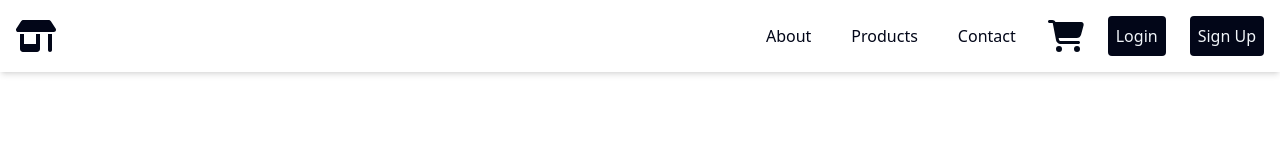
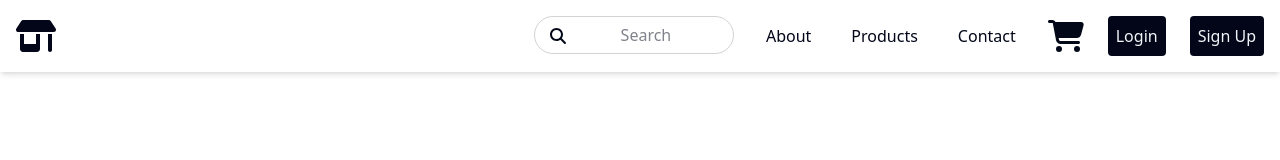
Before and after one commit to 0xRenegade/nextjs-commerce, a Next.js app: page / in a window 1280 px wide. Shown: the top 160 px of the page. Built offline with nearby package versions, Linux system fonts and the light colour scheme.

Commit message:
search in nav, layout fix
Added search bar to navbar for products searching
Fixed layout so it makes more sense

```diff
--- a/src/app/about/page.tsx
+++ b/src/app/about/page.tsx
@@ -1,9 +1,7 @@
-import SiteWrapper from "@/components/layout/SiteWrapper"
 import Link from "next/link"
 
 export default function About() {
   return (
-    <SiteWrapper>
     <main className="flex flex-1 flex-col items-center justify-center text-center p-4 gap-5">
       <img src="/next.svg" alt="Nextjs Logo" className="w-md" />
       <div className="text-slate-950 w-100">
@@ -20,6 +18,5 @@ export default function About() {
         Github
       </Link>
     </main>
-    </SiteWrapper>
   )
 }
--- a/src/app/globals.css
+++ b/src/app/globals.css
@@ -98,3 +98,26 @@
     @apply bg-background text-foreground;
   }
 }
+
+.search-wrapper {
+  position: relative;
+}
+
+.search-icon {
+  padding: 4px;
+  position: absolute;
+  box-sizing:border-box;
+  top:50%;
+  left:12px;
+  transform: translateY(-50%);
+}
+
+.search-input {
+  text-align: center;
+  height: 38px;
+  border: 1px solid lightgrey;
+  box-sizing: border-box;
+  padding-left: 1.5rem;
+  border-radius: 20px;
+  max-width: 200px;
+}
--- a/src/app/layout.tsx
+++ b/src/app/layout.tsx
@@ -1,10 +1,14 @@
-import type { Metadata } from "next"
+"use client"
+
+// import type { Metadata } from "next"
 import "./globals.css"
+import NavBar from "@/components/layout/NavBar"
+import Footer from "@/components/layout/Footer"
 
-export const metadata: Metadata = {
-  title: "Nextjs Commerce",
-  description: "Created by 0xRenegade",
-}
+// export const metadata: Metadata = {
+//   title: "Nextjs Commerce",
+//   description: "Created by 0xRenegade",
+// }
 
 export default function RootLayout({
   children,
@@ -13,7 +17,13 @@ export default function RootLayout({
 }>) {
   return (
     <html lang="en">
-      <body>{children}</body>
+      <body>
+        <div className="flex flex-col min-h-screen">
+          <NavBar />
+          {children}
+          <Footer />
+        </div>
+      </body>
     </html>
   )
 }
--- a/src/app/login/page.tsx
+++ b/src/app/login/page.tsx
@@ -9,7 +9,6 @@ import {
 } from "@/components/ui/card"
 import { Input } from "@/components/ui/input"
 import { Label } from "@/components/ui/label"
-import SiteWrapper from "@/components/layout/SiteWrapper"
 import Link from "next/link"
 
 export default function Login({
@@ -17,7 +16,6 @@ export default function Login({
   ...props
 }: React.ComponentPropsWithoutRef<"div">) {
   return (
-    <SiteWrapper>
     <main className="flex flex-1 flex-col items-center justify-center text-center p-4 gap-5">
       <Card>
         <CardHeader>
@@ -67,6 +65,5 @@ export default function Login({
         </CardContent>
       </Card>
     </main>
-    </SiteWrapper>
   )
 }
--- a/src/app/page.tsx
+++ b/src/app/page.tsx
@@ -1,9 +1,9 @@
-import SiteWrapper from "@/components/layout/SiteWrapper"
+"use client"
+
 import Link from "next/link"
 
 export default function Home() {
   return (
-    <SiteWrapper>
     <main className="flex flex-1 flex-col items-center justify-center text-center p-4 gap-5">
       <img src="/next.svg" alt="Nextjs Logo" className="w-md" />
       <div className="italic text-6xl text-slate-950">eCommerce!</div>
@@ -14,6 +14,5 @@ export default function Home() {
         Products
       </Link>
     </main>
-    </SiteWrapper>
   )
 }
--- a/src/components/layout/NavBar.tsx
+++ b/src/components/layout/NavBar.tsx
@@ -13,6 +13,7 @@ import Link from "next/link"
 import { library } from "@fortawesome/fontawesome-svg-core"
 import { FontAwesomeIcon } from "@fortawesome/react-fontawesome"
 import { faShop, faCartShopping } from "@fortawesome/free-solid-svg-icons"
+import SearchBar from "@/components/ui/searchbar"
 
 library.add(faShop, faCartShopping)
 
@@ -51,6 +52,7 @@ export default function NavBar() {
 
         {/* Desktop Menu */}
         <div className="hidden md:flex space-x-6">
+          <SearchBar />
           <Link
             href={NavItem.FIRST.LINK}
             className="text-slate-950 hover:text-slate-100 hover:bg-slate-950 p-2 rounded"
--- a/src/components/layout/SiteWrapper.tsx
+++ /dev/null
@@ -1,17 +0,0 @@
-import { JSX, ReactNode } from "react"
-import NavBar from "./NavBar"
-import Footer from "./Footer"
-
-interface WrapperProps {
-  children: ReactNode
-}
-
-export default function SiteWrapper({ children }: WrapperProps): JSX.Element {
-  return (
-    <div className="flex flex-col min-h-screen">
-      <NavBar />
-      {children}
-      <Footer />
-    </div>
-  )
-}
--- /dev/null
+++ b/src/components/ui/searchbar.tsx
@@ -0,0 +1,38 @@
+import { library } from "@fortawesome/fontawesome-svg-core"
+import { FontAwesomeIcon } from "@fortawesome/react-fontawesome"
+import { faMagnifyingGlass } from "@fortawesome/free-solid-svg-icons"
+import { useState } from "react"
+import { useRouter } from "next/navigation"
+
+// TODO
+// Turn this into Dialog component
+// with search results from backend instead
+export default function SearchBar() {
+  const [search, setSearch] = useState("")
+  const router = useRouter()
+
+  const handleKeyUp = (e: { key: string }) => {
+    if (!search) {
+      return
+    }
+
+    if (e.key === "Enter") {
+      router.push(`/products?q=${search}`)
+    }
+  }
+
+  return (
+    <div className="search-wrapper">
+      <FontAwesomeIcon icon={faMagnifyingGlass} className="search-icon" />
+      <input
+        onChange={(e) => {
+          setSearch(e.target.value)
+        }}
+        onKeyUp={handleKeyUp}
+        className="search-input"
+        type="text"
+        placeholder="Search"
+      ></input>
+    </div>
+  )
+}
```
Lines whose indentation alone changed are shown as unchanged.
